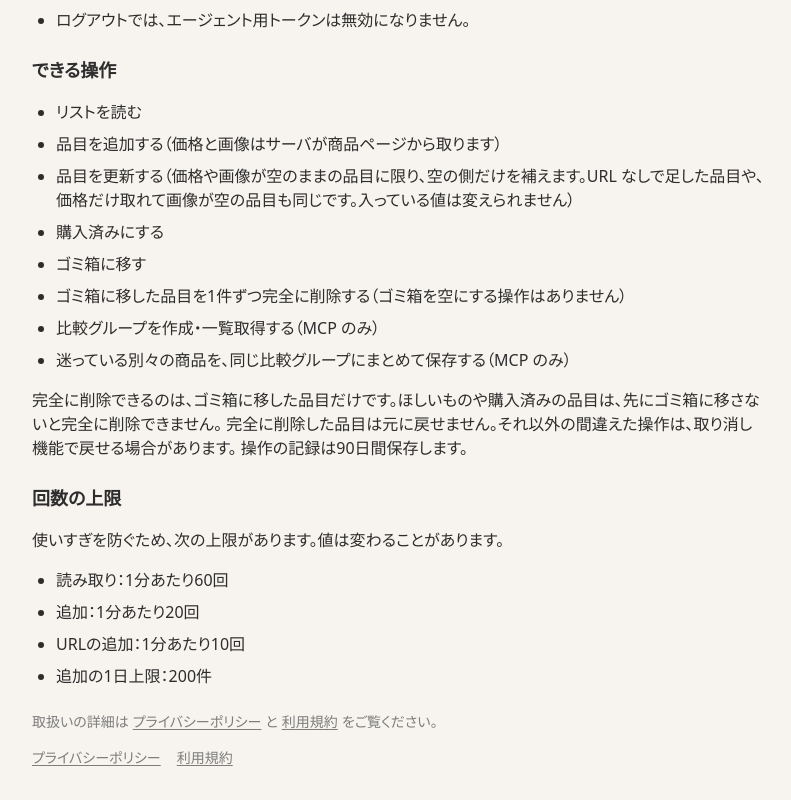
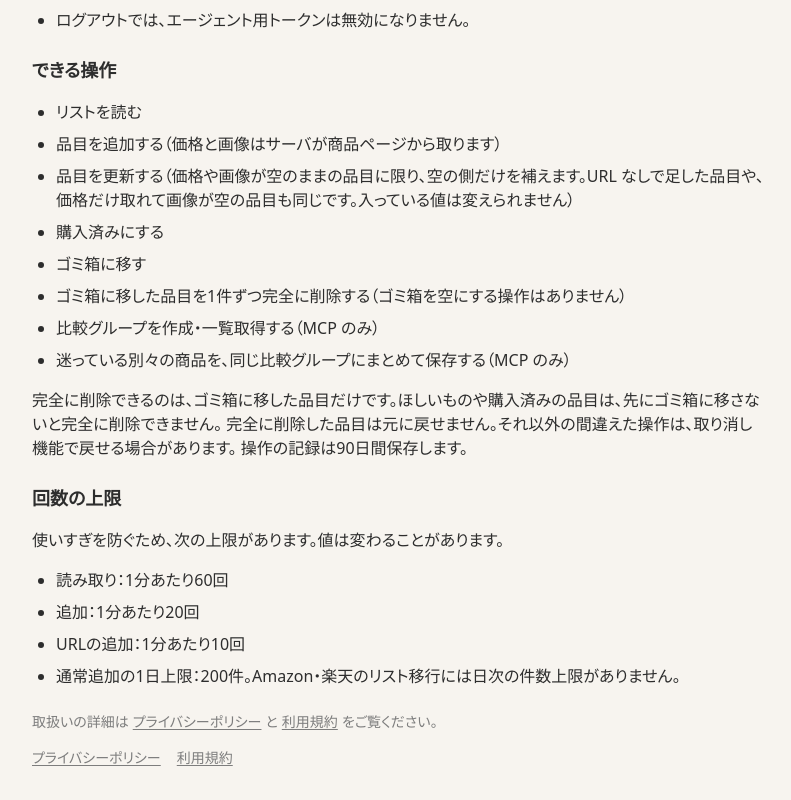
Before and after one commit to maishu-kobo/butuyokuoh, a Next.js app: page /help/agents in a window 1280 px wide. Shown: the part 2737-3537 px from the top of the page, without its empty margins (240-1031 px from the left). Built offline with nearby package versions, Linux system fonts and the light colour scheme; no server answers.

Commit message:
docs(mcp): distinguish migration limits in agent help (#453)

```diff
--- a/src/app/help/agents/AgentHelpContent.tsx
+++ b/src/app/help/agents/AgentHelpContent.tsx
@@ -143,7 +143,7 @@ export default function AgentHelpContent({ mcpUrl }: { mcpUrl: string }) {
           <li>読み取り：1分あたり{AGENT_RATE_LIMITS.read}回</li>
           <li>追加：1分あたり{AGENT_RATE_LIMITS.add}回</li>
           <li>URLの追加：1分あたり{AGENT_RATE_LIMITS.add_url}回</li>
-          <li>追加の1日上限：{AGENT_RATE_LIMITS.add_day}件</li>
+          <li>通常追加の1日上限：{AGENT_RATE_LIMITS.add_day}件。Amazon・楽天のリスト移行には日次の件数上限がありません。</li>
         </ul>
 
         <p className="pt-2 text-sm text-[var(--color-muted)]">
```
Also changed, not shown: public/llms.txt, 1 other file (tests, documents, lock files or other folders).
